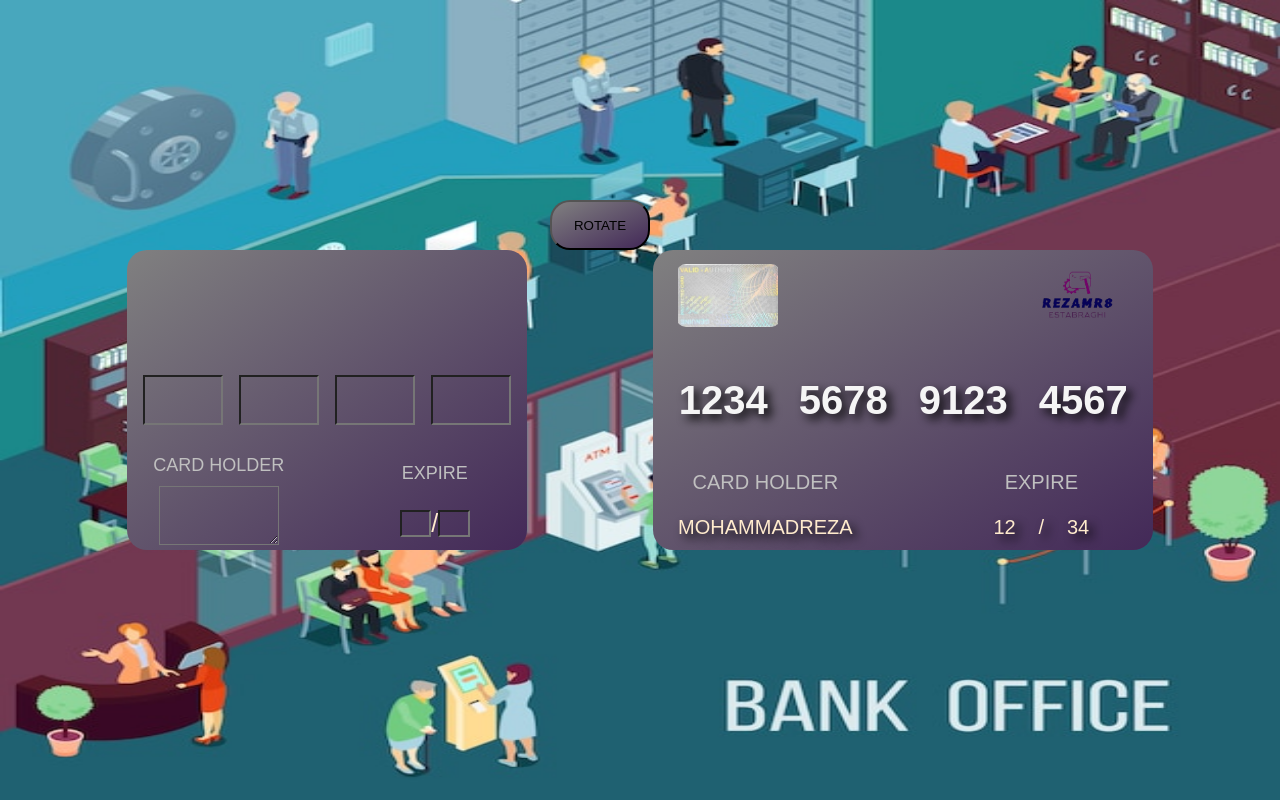
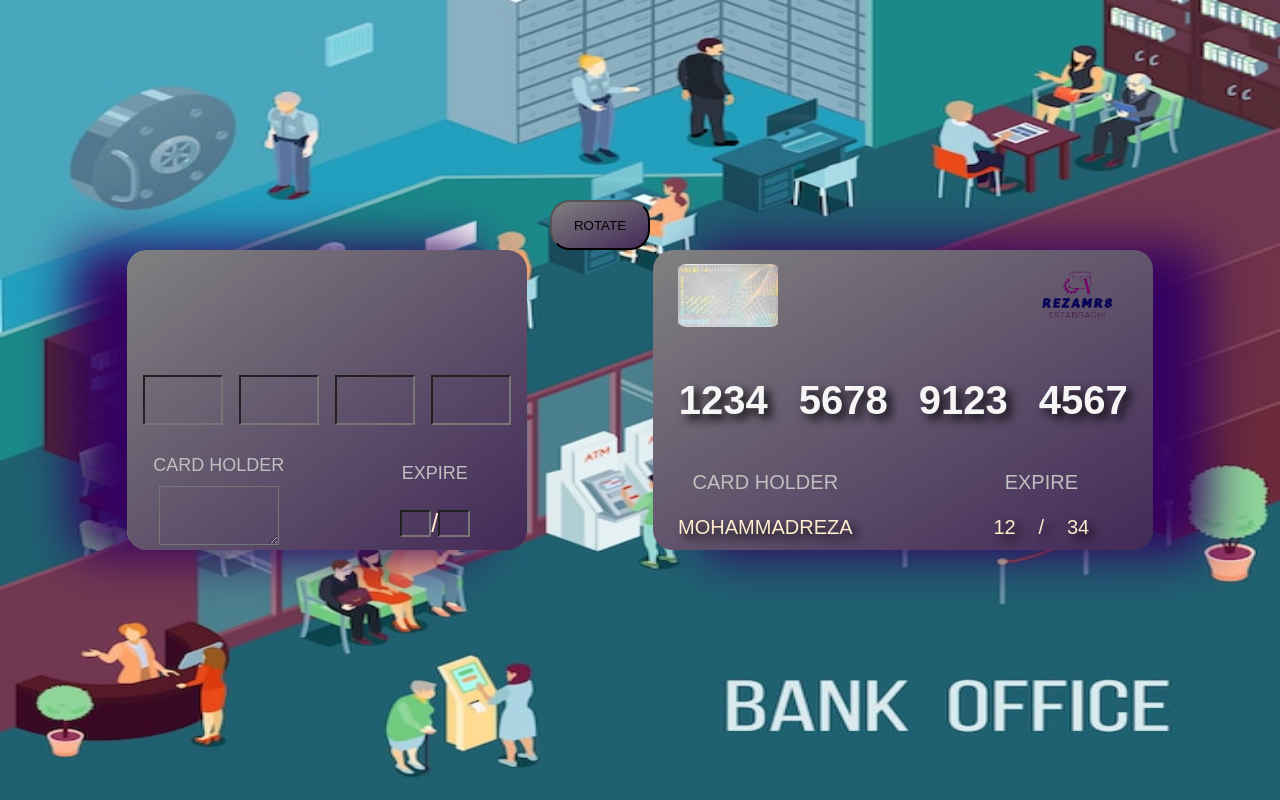
Before and after one commit to reza-estabraghi/card, a plain HTML site: page index.html in a window 1280 px wide. Drawn offline with Linux system fonts and the light colour scheme.

Commit message:
Update index.html

```diff
--- a/index.html
+++ b/index.html
@@ -27,6 +27,7 @@
             border-radius: 20px;
             position: relative;
             transition: 1s;
+            box-shadow: 50px 0 50px 5px rgb(53, 1, 98);
         }
         .top{
             width: 100%;
@@ -161,6 +162,7 @@
             position: relative;
             transition: 1s;
             z-index: 99;
+            box-shadow: -50px 0 50px 5px rgb(53, 1, 98);
         }
         .addad{
             width: 100%;
```
